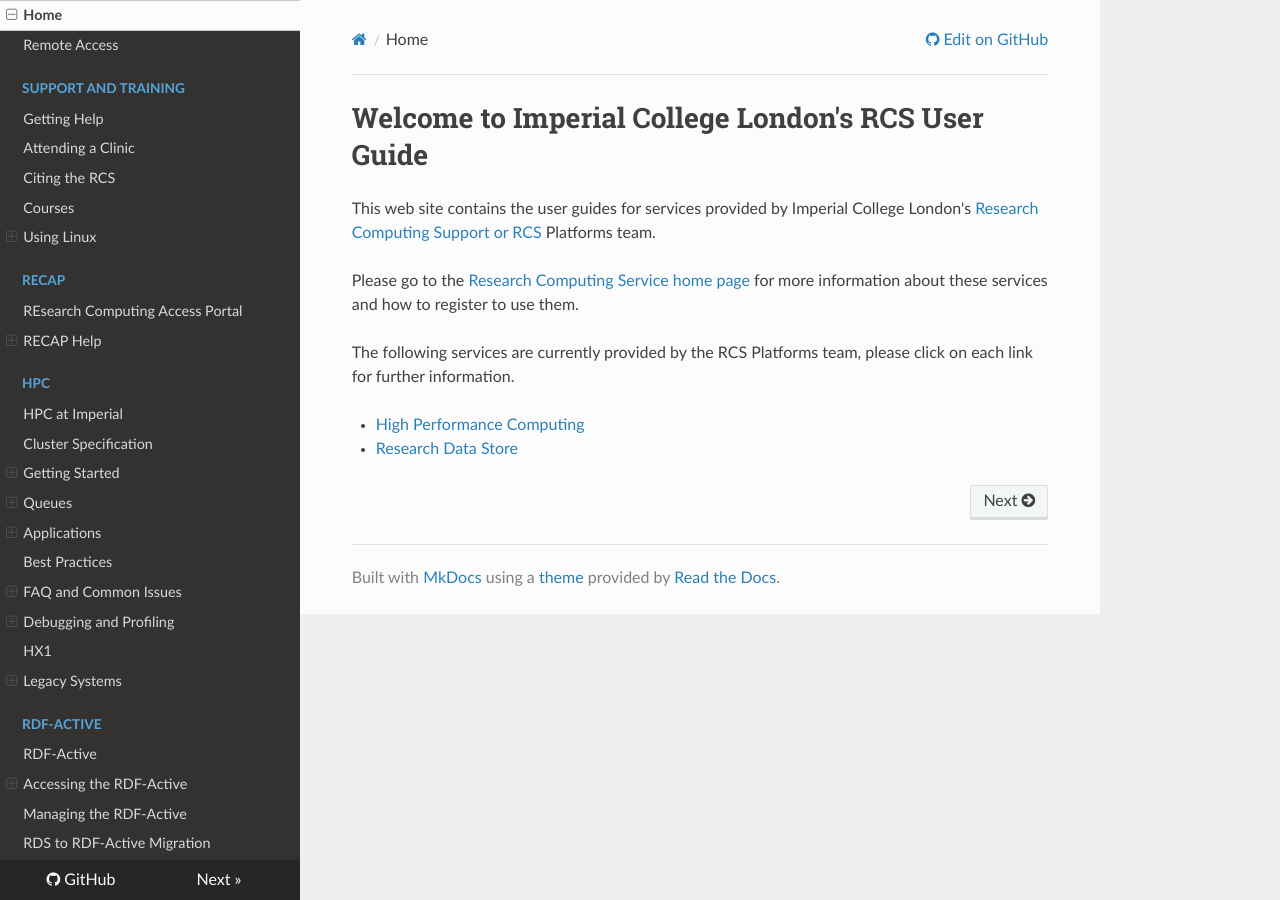
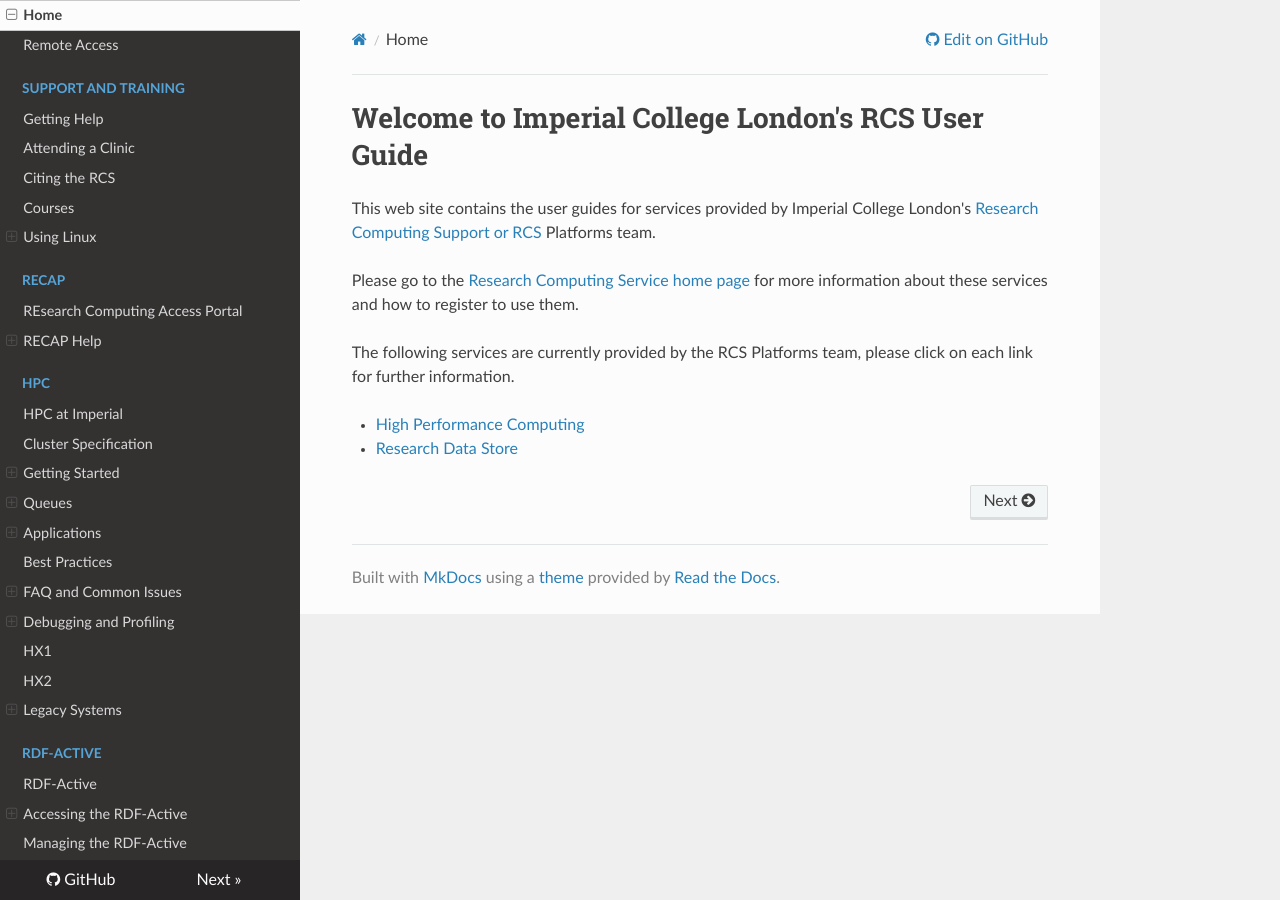
Before and after one commit to ImperialCollegeLondon/icl-rcs-user-guide, an MkDocs documentation site: the page built from docs/index.md, in a window 1280 px wide. Built offline with MkDocs 1.6.1, drawn with Linux system fonts in a browser that asks for light colours; nearby versions of some CDN libraries.

Commit message:
Add to nav path

```diff
--- a/mkdocs.yml
+++ b/mkdocs.yml
@@ -119,6 +119,7 @@ nav:
         - Overview: hpc/advanced/debugging_mpi_programs/debugging_overview.md
         - Use of GDB to debug MPI program: hpc/advanced/debugging_mpi_programs/gdb_mpi_debug.md
     - HX1: hpc/hx1.md
+    - HX2: hpc/pilot/hx2.md
     - Legacy Systems:
       - CX3 Legacy: hpc/legacy-systems/cx3-legacy.md
   - RDF-Active:
```
